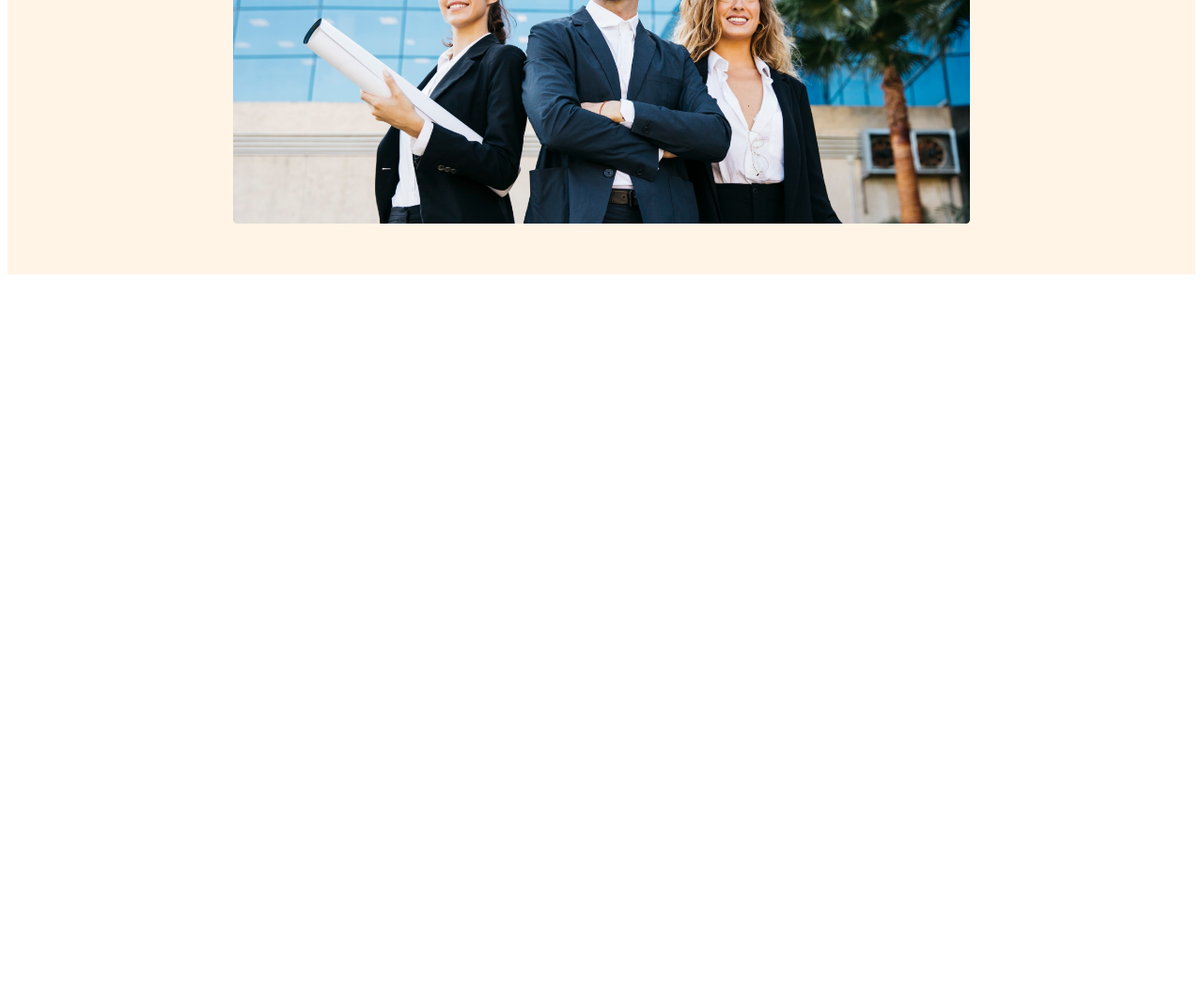
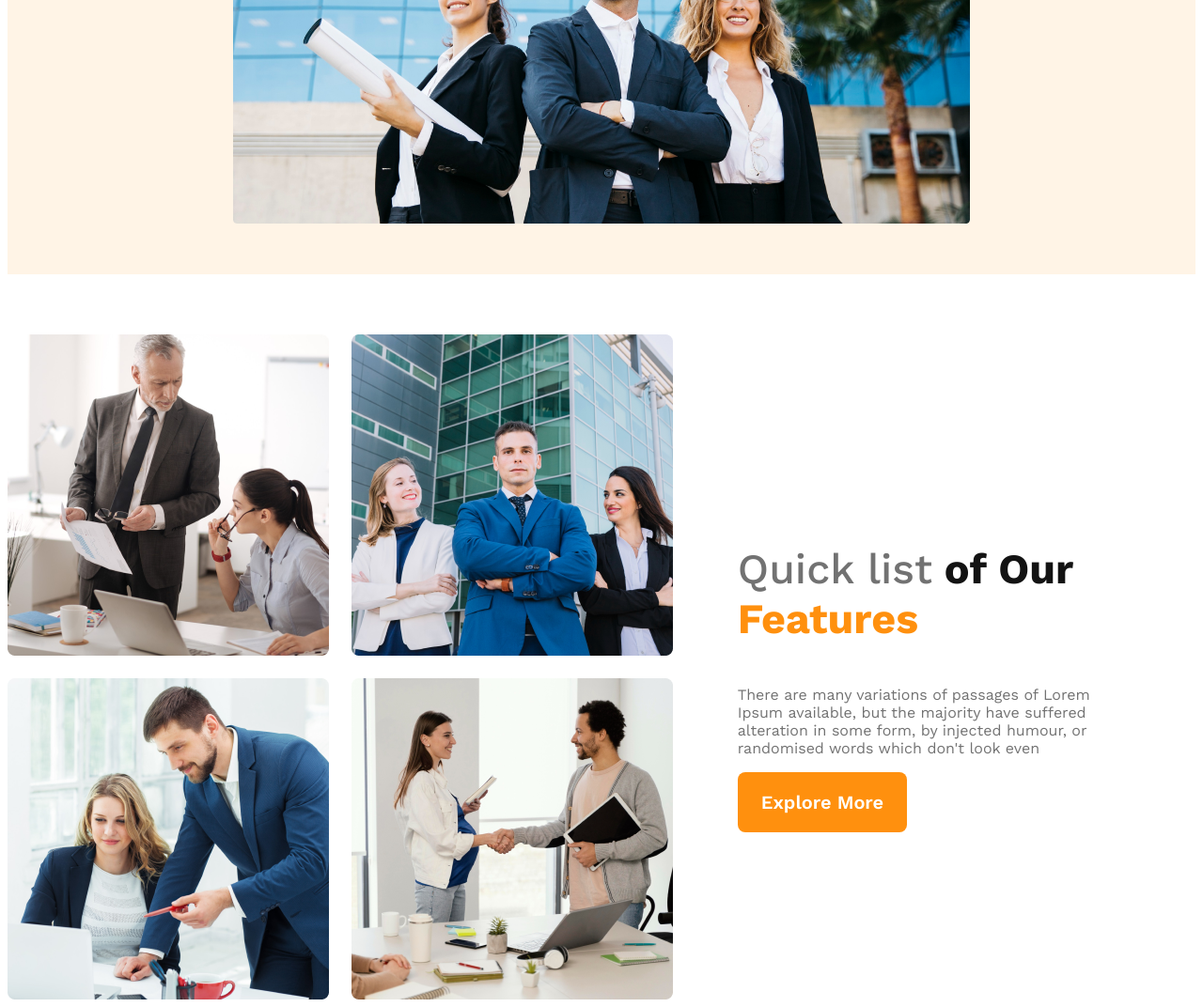
Before and after one commit to kawser2917/Architect, a plain HTML site: page index.html in a window 1280 px wide. Shown: the part 762-1834 px from the top of the page at 94% size. Before the commit the page ends 1062 px from the top, so only its background shows below. Drawn offline with nearby package versions, Linux system fonts and the light colour scheme.

Commit message:
team section add

```diff
--- a/Styles/style.css
+++ b/Styles/style.css
@@ -71,9 +71,44 @@ nav ul li a {
     width: 100%;
     margin-top: 20px;
 }
-
-
-
+/* Main section style */
+main{
+    max-width: 1440px;
+    margin: 0 auto;
+}
+/* Team section style */
+.team-container{
+    display: flex;
+    justify-content: space-between;
+    align-items: center;
+    margin-top: 4rem;
+}
+.team-images-container{
+    display: grid;
+    grid-template-columns: repeat(2,1fr);
+    gap: 1.5rem;
+}
+.team-content{
+    padding: 4.3rem;
+}
+.team-title{
+    font-size: 2.8rem;
+}
+.quick-list-text{
+    color: #727272;
+    font-weight: 500;
+}
+.of-our-text{
+    color: #131313;
+    font-weight: 700;
+}
+.features-text{
+    color: #FF900E;
+    font-weight: 700;
+}
+.team-description{
+    color: #727272;
+}
 
 /* Small Device  */
 @media screen and (max-width:576px) {
@@ -82,6 +117,15 @@ nav ul li a {
     }
     nav{
         flex-direction: column;
+    }
+    .team-container{
+        flex-direction: column-reverse;
+    }
+    .team-images-container{
+        grid-template-columns: 1fr;
+    }
+    .team-content{
+        padding: 10px;
     }
 }
 /* Medium Device */
@@ -92,5 +136,8 @@ nav ul li a {
     nav{
         flex-direction: column;
     }
+    .team-container{
+        flex-direction: column-reverse;
+    }
 
 }
--- a/index.html
+++ b/index.html
@@ -8,6 +8,7 @@
      <link rel="stylesheet" href="Styles/style.css">
 </head>
 <body>
+    <!-- Header Start  -->
     <header>
         <nav>
             <h3 class="nav-title">G3 Architects</h3>
@@ -29,8 +30,23 @@
             <img src="images/banner.png" alt="">
         </div>
     </header>
+    <!-- Header End -->
     <main>
-
+        <section class="team-container">
+            <div class="team-images-container">
+                <img src="images/team1.png" alt="">
+                <img src="images/team2.png" alt="">
+                <img src="images/team3.png" alt="">
+                <img src="images/team4.png" alt="">
+            </div>
+            <div class="team-content">
+                <h3 class="team-title"><span class="quick-list-text">Quick list</span> <span class="of-our-text">of Our</span> <span class="features-text">Features</span></h3>
+                <p class="team-description">
+                    There are many variations of passages of Lorem Ipsum available, but the majority have suffered alteration in some form, by injected humour, or randomised words which don't look even
+                </p>
+                <button class="btn-primary">Explore More</button>
+            </div>
+        </section>
     </main>
     <footer>
 
```
